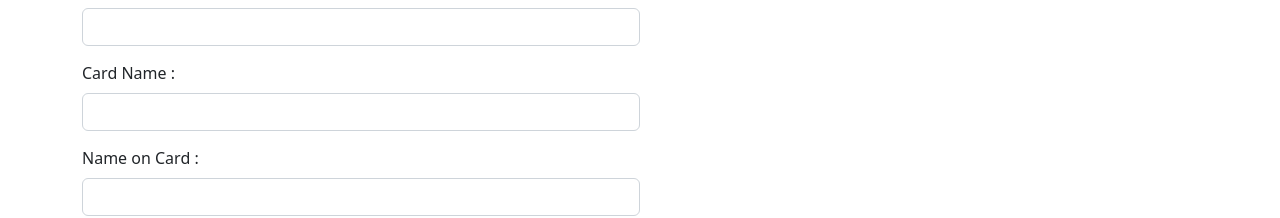
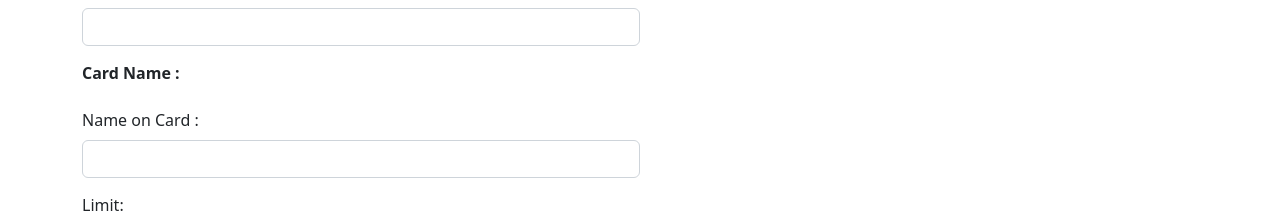
Before and after one commit to JavaHunk2020/bankingapp-ui, an Angular app: page /applyCreditCard in a window 1280 px wide. Shown: the part 493-711 px from the top of the page. Built offline with nearby package versions, Linux system fonts and the light colour scheme; no server answers.

Commit message:
apply for card

```diff
--- a/src/app/available-cards/available-cards.component.html
+++ b/src/app/available-cards/available-cards.component.html
@@ -70,7 +70,7 @@
                 </tbody>
             </table>
             <span style="float: right;">
-            <button   type="button" class="btn btn-success">Apply Now!</button>
+            <button (click)="applyCreditCard(crediCardType);"   type="button" class="btn btn-success">Apply Now!</button>
         </span>
         </div>
 
--- a/src/app/available-cards/available-cards.component.ts
+++ b/src/app/available-cards/available-cards.component.ts
@@ -2,6 +2,7 @@ import { HttpClient } from '@angular/common/http';
 import { Component, OnInit } from '@angular/core';
 import { Constant } from 'src/environments/environment';
 import { CrediCardType } from '../model/credit.cardtype.model';
+import { Router } from '@angular/router';
 
 @Component({
   selector: 'app-available-cards',
@@ -10,11 +11,13 @@ import { CrediCardType } from '../model/credit.cardtype.model';
 })
 export class AvailableCardsComponent implements OnInit {
 
+
+
   data:CrediCardType[]={} as Array<CrediCardType>;
 
    showData:boolean = false;
 
-  constructor(private httpClient : HttpClient) { }
+  constructor(private router:Router,private httpClient : HttpClient) { }
 
   ngOnInit(): void {
     this.httpClient.get<CrediCardType[]>(`${Constant.BASE_URI}/creditcards/available`).subscribe((data:CrediCardType[])=>{
@@ -28,4 +31,15 @@ export class AvailableCardsComponent implements OnInit {
     });
   }
 
+  applyCreditCard(crediCardType: CrediCardType) {
+    // this.creditCard.name=params['name'];
+    // this.creditCard.email=params['email'];
+    // this.creditCard.sid=params['sid'];
+    let loggedUser=localStorage.getItem('loggedUser');
+    if(loggedUser){
+      let userDetails = JSON.parse(loggedUser);
+      this.router.navigate(['applyCreditCard'],{"queryParams":{name:userDetails.name,cid:userDetails.cid,email:userDetails.email,cname:crediCardType.name,ctype:crediCardType.type}});
+    }
+
+  }
 }
--- a/src/app/credit/credit.component.html
+++ b/src/app/credit/credit.component.html
@@ -45,11 +45,7 @@
    	 </div>
 
    	   <div style="width: 50%;margin-bottom: 15px;" class="form-group">
-   		 <label>Card Name : </label>
-   		 <select [(ngModel)]="creditCard.cardName" name="cardName" class="form-control">
-   		     <option>TRAVEL CARD</option>
-   		     <option>SIGNATURE</option>
-   		 </select>
+   		 <label><b>Card Name : {{creditCard.cardName}}</b></label>
    	 </div>
 
 
--- a/src/app/credit/credit.component.ts
+++ b/src/app/credit/credit.component.ts
@@ -17,21 +17,24 @@ export class CreditComponent implements OnInit {
   }
 
   ngOnInit(): void {
-    //Reading data from query parameter
+    //Reading data from query parameter ???
     this.activatedRoute.queryParams.subscribe(params=>{
         this.creditCard.name=params['name'];
         this.creditCard.email=params['email'];
+        this.creditCard.cardName=params['cname'];
+        this.creditCard.type=params['ctype'];
         this.creditCard.sid=params['sid'];
     });
 
-    this.activatedRoute.params.subscribe(data=>{
-      let vemail=data['vemail'];
-      this.http.get<CreditCard>(`${Constant.BASE_URI}/creditcards/details/${vemail}`).subscribe((creditCard:CreditCard)=>{
-           this.creditCard=creditCard;
-           this.creditCard.name = localStorage.getItem('username')??'';
-           this.applyCard=false;
-      });
-   });
+    //2202/s-202
+    // this.activatedRoute.params.subscribe(data=>{
+    //   let vemail=data['vemail'];
+    //   this.http.get<CreditCard>(`${Constant.BASE_URI}/creditcards/details/${vemail}`).subscribe((creditCard:CreditCard)=>{
+    //        this.creditCard=creditCard;
+    //        this.creditCard.name = localStorage.getItem('username')??'';
+    //        this.applyCard=false;
+    //   });
+    //  });
   }
 
   updateCreditCardStatus(status:string){
--- a/src/app/model/credit.cardtype.model.ts
+++ b/src/app/model/credit.cardtype.model.ts
@@ -2,6 +2,7 @@ export interface CrediCardType {
     id:number;
 	name:string;
 	ccode:string;
+	type:string;
 	benefit1:string;
 	benefit2:string;
 	benefit3:string;
```
